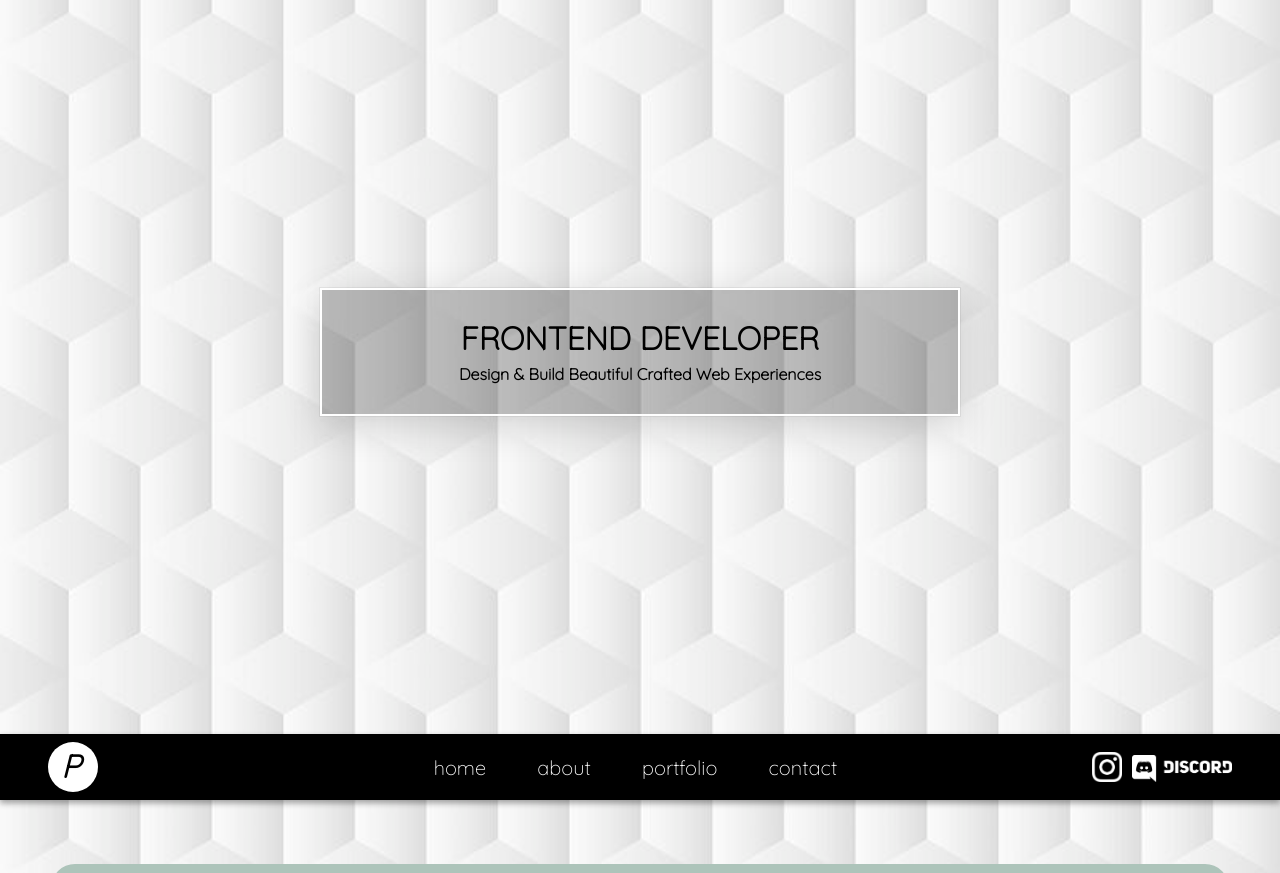
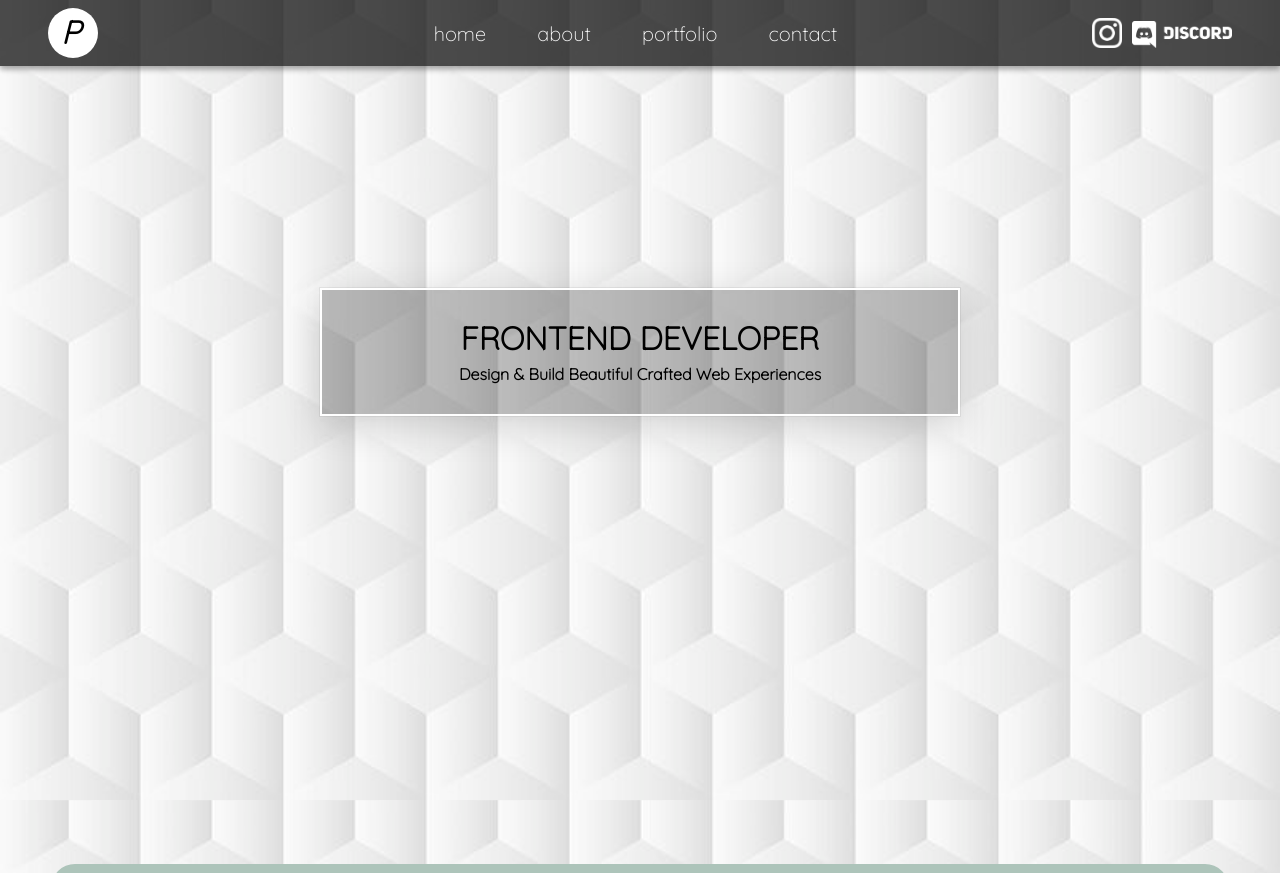
Before and after one commit to patrikbiblak/FirstProject, a plain HTML site: page index.html in a window 1280 px wide. Shown: the top 873 px of the page. Drawn offline with Linux system fonts and the light colour scheme.

Commit message:
fixed position of main-nav

```diff
--- a/css/header.css
+++ b/css/header.css
@@ -37,7 +37,7 @@ header {
 .main-nav {
     width: 100vw;
     color: #fff;
-    background: #000;
+    background: rgb(0, 0, 0, 0.7);
     padding: 0.5rem;
     display: flex;
     place-content: center;
@@ -45,8 +45,8 @@ header {
     box-shadow: rgba(0, 0, 0, 0.16) 0px 3px 6px, rgba(0, 0, 0, 0.23) 0px 3px 6px;
     font-size: clamp(1rem, 4vw, 1.25rem);
 
-    position: absolute;
-    bottom: 0;
+    position: fixed;
+    top: 0;
 }
 
 .main-nav .menu {
```
